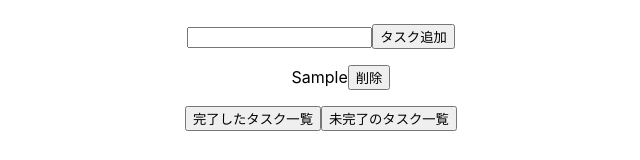
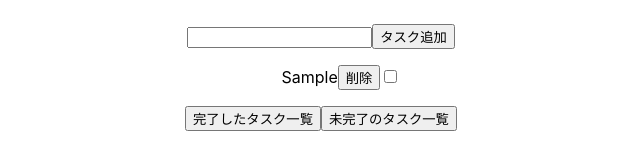
Before and after one commit to itona-22FH/todo-next-menta, a Next.js app: page / in a window 1280 px wide. Both pictures are taken after typing "Sample" into the empty fields and a click on the button "タスク追加". Shown: the part 367-527 px from the top of the page, without its empty margins (319-959 px from the left). Built offline with nearby package versions, Linux system fonts and the light colour scheme.

Commit message:
add checkButton

```diff
--- a/pages/index.tsx
+++ b/pages/index.tsx
@@ -41,6 +41,17 @@ export default function Home() {
     setSortedTodos(newTodos);
   };
 
+  const handleOnCheck = (id: string, checked: boolean) => {
+    const newTodos = sortedTodos.map((todo) => {
+      if (todo.id === id) {
+        todo.checked = !checked;
+      }
+      return todo;
+    });
+
+    setSortedTodos(newTodos);
+  };
+
   return (
     <div className={styles.container}>
       <Head>
@@ -73,6 +84,13 @@ export default function Home() {
                 >
                   削除
                 </button>
+                <input
+                  type="checkbox"
+                  checked={todo.checked}
+                  onChange={() => {
+                    handleOnCheck(todo.id, todo.checked);
+                  }}
+                ></input>
               </li>
             );
           })}
```
